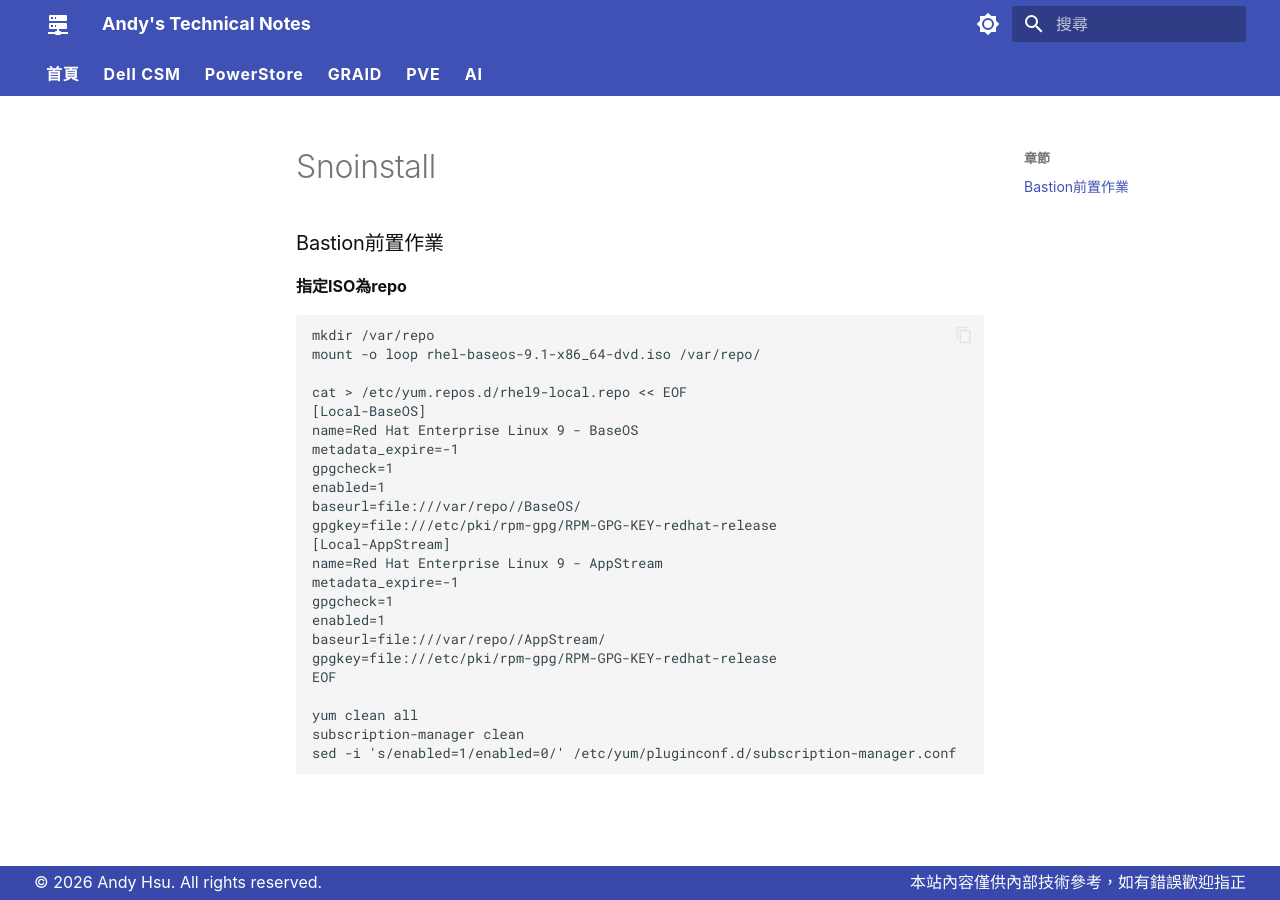
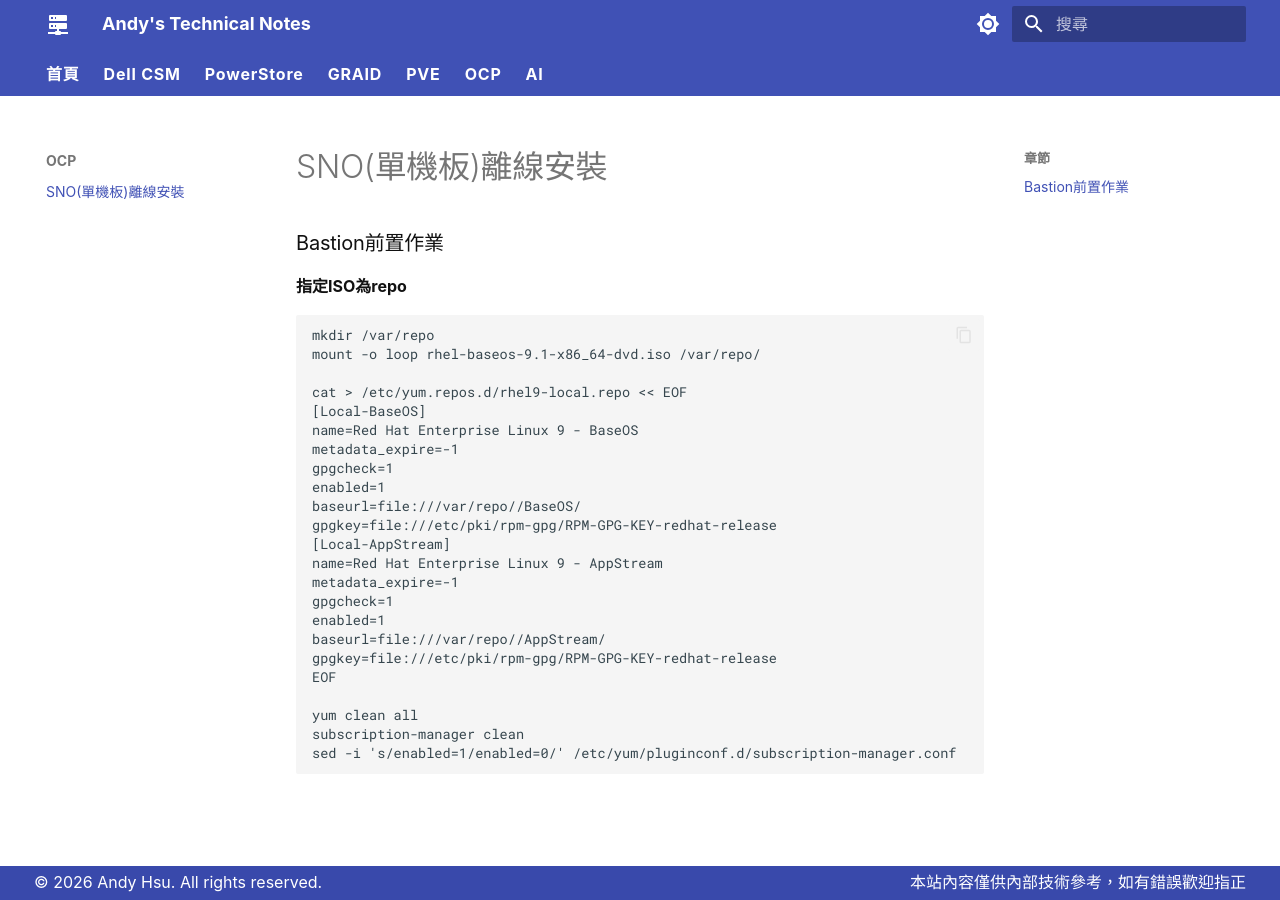
Before and after one commit to Andy0583/Metaage, an MkDocs documentation site: the page built from docs/ocp/snoinstall.md, in a window 1280 px wide. Built offline with MkDocs 1.6.1 and Material for MkDocs 9.7.7, drawn with Linux system fonts in a browser that asks for light colours.

Commit message:
Add OCP section with SNO offline installation guide

```diff
--- a/mkdocs.yml
+++ b/mkdocs.yml
@@ -46,5 +46,7 @@ nav:
     - MPS Deployment: graid/mps.md
     - GRAID Log收集: graid/collection.md
   - PVE: pve/pve.md
+  - OCP:
+    - SNO(單機板)離線安裝: ocp/snoinstall.md
   - AI:
     - NemoClaw安裝: ai/nemoclaw.md
```
